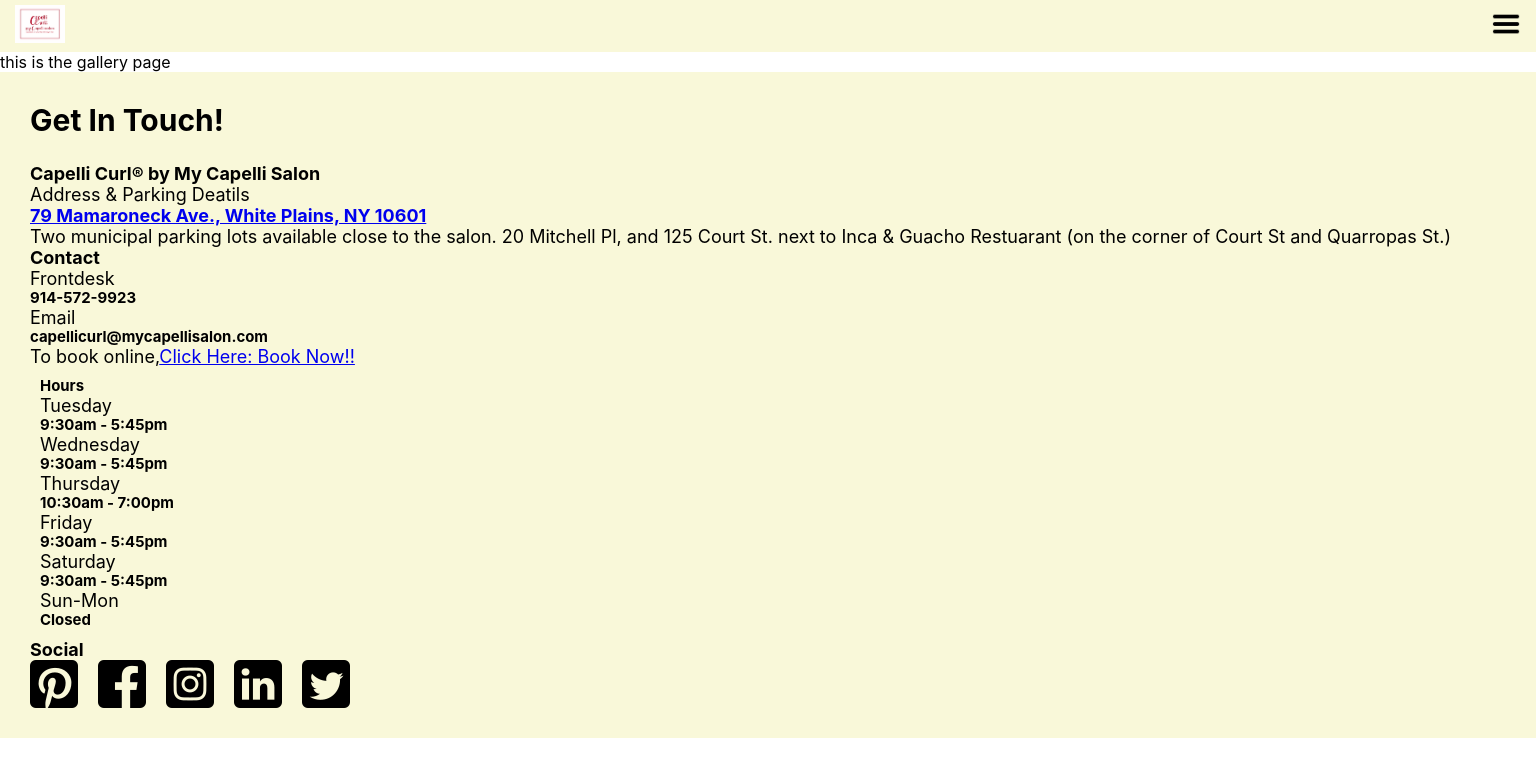
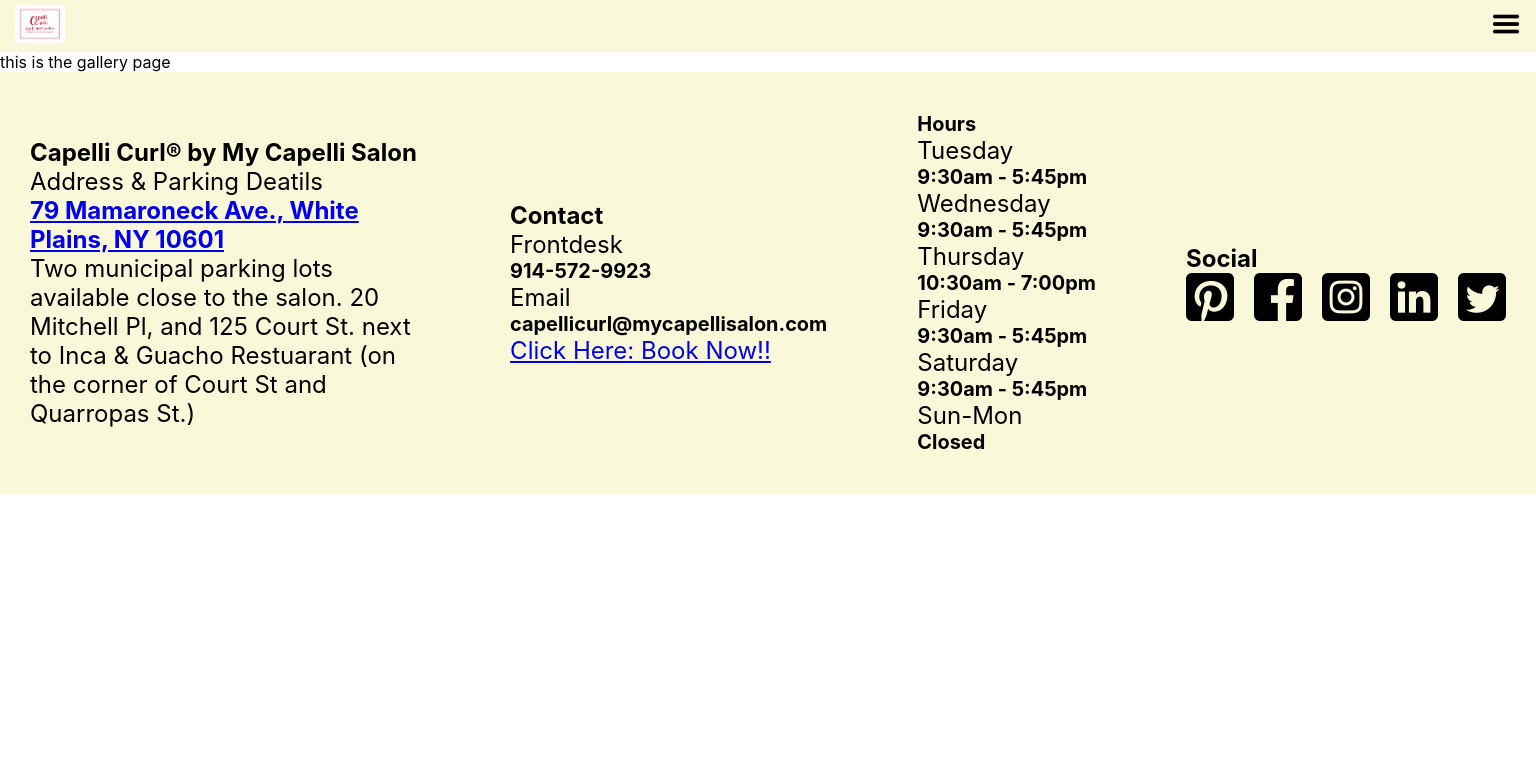
Before and after one commit to alexJSanchez/micapelli, a React (Create React App) app: page /gallery in a window 1536 px wide. Shown: the top 776 px of the page. Built offline with nearby package versions, Linux system fonts and the light colour scheme.

Commit message:
footer repsonsive

```diff
--- a/src/App.css
+++ b/src/App.css
@@ -47,8 +47,34 @@
 .header-text-container {
 	flex-direction: column;
 }
+.getintouch {
+	font-size: 30px;
+}
+.footer {
+	font-size: 18px;
+}
+@media only screen and (min-width: 1440px) {
+	.getintouch {
+		display: none;
+		font-size: 50px;
+	}
+	.footer {
+		display: flex;
+		justify-content: space-between;
+		font-size: 26px;
+	}
+	.footer-address-container {
+		width: 400px;
+	}
+}
+.footer-icons-container {
+}
+
 @media only screen and (min-width: 1024px) {
-	.main {
+	.header-text-container {
+		font-size: 24px;
+	}
+	.footer {
 		font-size: 24px;
 	}
 }
--- a/src/components/footer.js
+++ b/src/components/footer.js
@@ -7,24 +7,24 @@
 function Footer() {
 	return (
 		<div
+			className="footer"
 			style={{
 				backgroundColor: "rgb(249,248,217)",
 				alignItems: "center",
 				padding: "30px",
-				fontSize: "18px",
 				width: "100%",
 			}}
 		>
 			<h3
+				className="getintouch"
 				style={{
-					fontSize: "30px",
 					gridArea: "title",
 					marginBottom: "25px",
 				}}
 			>
 				Get In Touch!
 			</h3>
-			<div>
+			<div className="footer-address-container">
 				<h4>Capelli Curl® by My Capelli Salon</h4>
 				<p>Ad​d​ress & Parking Deatils </p>
 				<h4>
@@ -45,7 +45,6 @@
 				<p>Email</p>
 				<h5>capellicurl@mycapellisalon.com</h5>
 				<p>
-					To book online,
 					<a href="https://www.vagaro.com/mycapellisaloninc/services/">
 						Click Here: Book Now!!
 					</a>
@@ -60,7 +59,7 @@
 				}}
 			>
 				<h5>Hours</h5>
-				<div style={{}}>
+				<div>
 					<div>
 						<p>Tuesday</p>
 						<h5>9:30am - 5:45pm</h5>
@@ -84,10 +83,12 @@
 			<div>
 				<h4>Social</h4>
 				<div
+					className="footer-icons-container"
 					style={{
 						display: "flex",
 						alignItems: "center",
 						gap: "20px",
+						flexWrap: "wrap",
 					}}
 				>
 					<img src={pinterest} alt="pinterest icon"></img>
```
